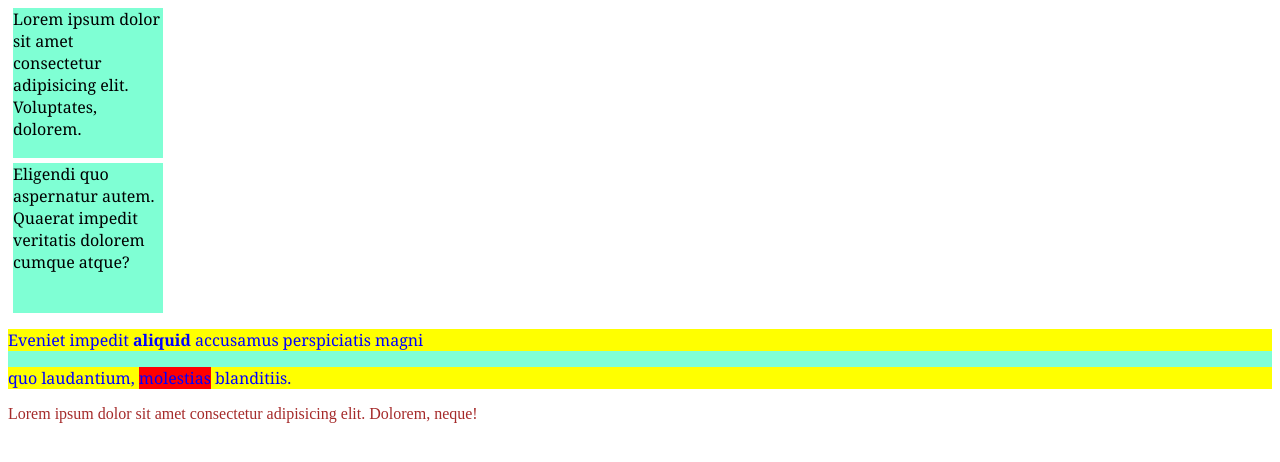
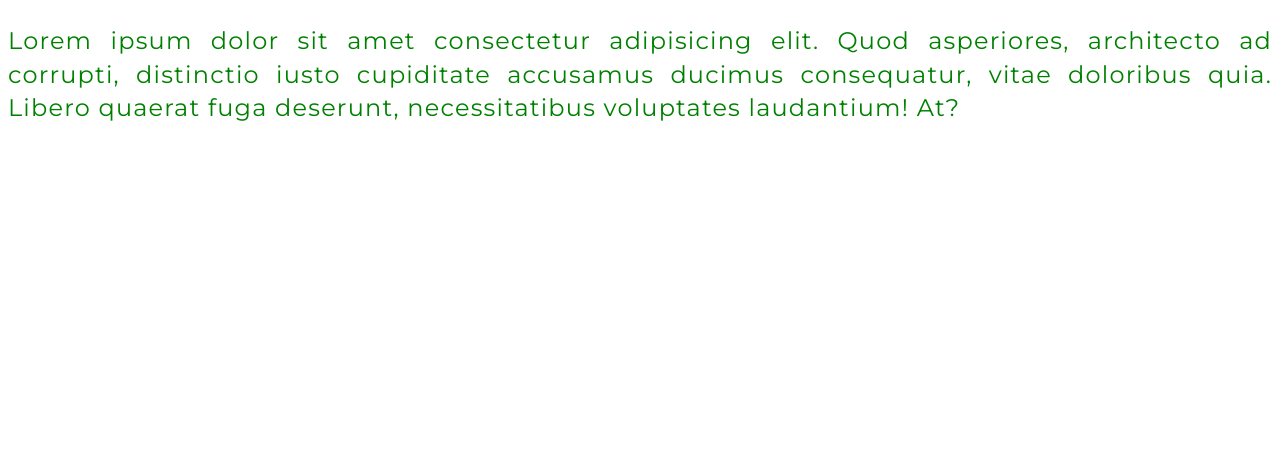
Before and after one commit to finav12/sk-training, a plain HTML site: page index.html in a window 1280 px wide. Drawn offline with Linux system fonts and the light colour scheme.

Commit message:
Make home work

```diff
--- a/css/style.css
+++ b/css/style.css
@@ -1,19 +1,9 @@
-div{
-    background-color: aquamarine;
-    font-family: Georgia, 'Times New Roman', Times, serif;
+p{
+    font-family: 'Montserrat', sans-serif;
+    color:green;
+    font-size: 1.5em;
+    line-height: 1.4em;
+    font-weight: medium;
+    letter-spacing: 0.05em;
+    text-align: justify;
 }
-.box{
-    width: 150px;
-    height: 150px;
-    margin: 5px;
-}
-#item,p{
-    color:brown;
-}
-div p {
-    background-color: yellow;
-    color: blue;
-}
-span{
-    background-color: red;
-}
--- a/index.html
+++ b/index.html
@@ -6,17 +6,16 @@
     <meta http-equiv="X-UA-Compatible" content="IE=edge">
     <meta name="viewport" content="width=device-width, initial-scale=1.0">
     <title>Document</title>
+    <link rel="preconnect" href="https://fonts.googleapis.com">
+    <link rel="preconnect" href="https://fonts.gstatic.com" crossorigin>
+    <link href="https://fonts.googleapis.com/css2?family=Montserrat&display=swap" rel="stylesheet">
     <link rel="stylesheet" href="css/style.css">
 </head>
 
 <body>
-    <div class="box">Lorem ipsum dolor sit amet consectetur adipisicing elit. Voluptates, dolorem.</div>
-    <div class="box">Eligendi quo aspernatur autem. Quaerat impedit veritatis dolorem cumque atque?</div>
-    <div id="item">
-        <p> Eveniet impedit <strong>aliquid</strong>  accusamus perspiciatis magni </p>
-        <p>quo laudantium, <span> molestias</span> blanditiis.</p>
-    </div>
-    <p>Lorem ipsum dolor sit amet consectetur adipisicing elit. Dolorem, neque!</p>
+    <p> Lorem ipsum dolor sit amet consectetur adipisicing elit. Quod asperiores, architecto ad corrupti, distinctio
+        iusto cupiditate accusamus ducimus consequatur, vitae doloribus quia. Libero quaerat fuga deserunt,
+        necessitatibus voluptates laudantium! At? </p>
 </body>
 
 </html>
```
